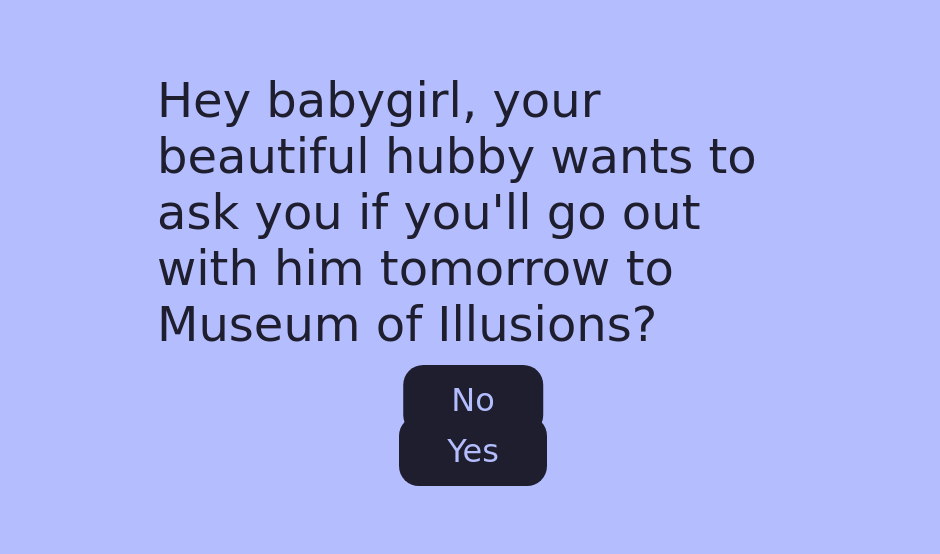
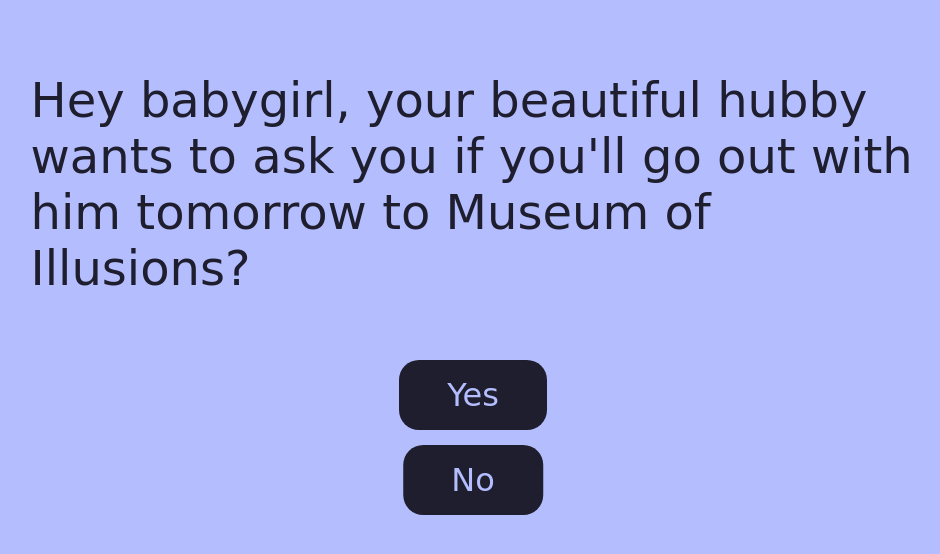
Before and after one commit to pr4j3sh/love, a plain HTML site: page index.html in a window 1280 px wide. Shown: the whole page, without its empty margins (167-1107 px from the left). Drawn offline with nearby package versions, Linux system fonts and the light colour scheme; a web font is replaced by a local one.

Commit message:
fixec styles

```diff
--- a/public/style.css
+++ b/public/style.css
@@ -12,7 +12,7 @@ body {
 }
 
 .container {
-  width: 50%;
+  width: 70%;
 }
 
 .box {
@@ -47,7 +47,7 @@ button {
 
 .move {
   position: absolute;
-  top: 50%;
+  top: 60%;
   left: 50%;
   transform: translate(-50%, -50%);
 }
```
